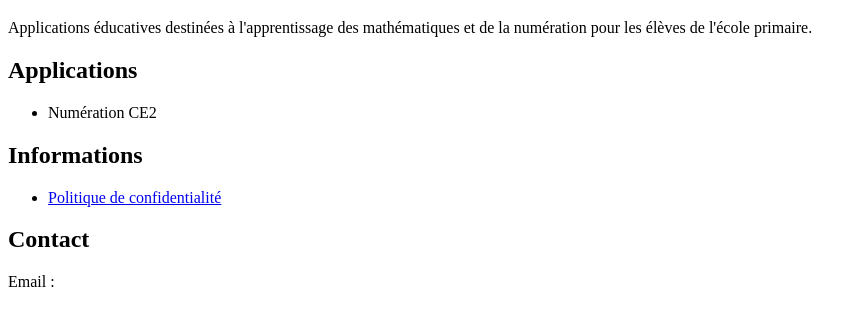
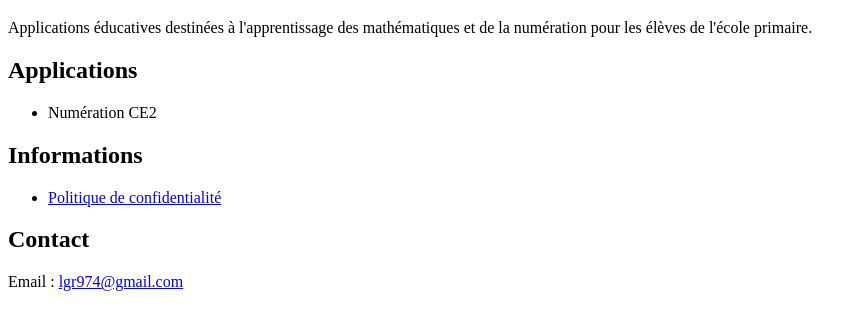
Before and after one commit to lgr974/lgr-education, a plain HTML site: page index.html in a window 1280 px wide. Shown: the part 61-390 px from the top of the page, without its empty margins (0-867 px from the left). Drawn offline with Linux system fonts and the light colour scheme.

Commit message:
Add files via upload

```diff
--- a/index.html
+++ b/index.html
@@ -34,7 +34,8 @@ et de la numération pour les élèves de l'école primaire.
 
 <p>
 Email :
-<a href="mailto:lgr974@gmail.com">
+<a href="mailto:tonadresse@email.com">
+lgr974@gmail.com
 
 </a>
 </p>
```
